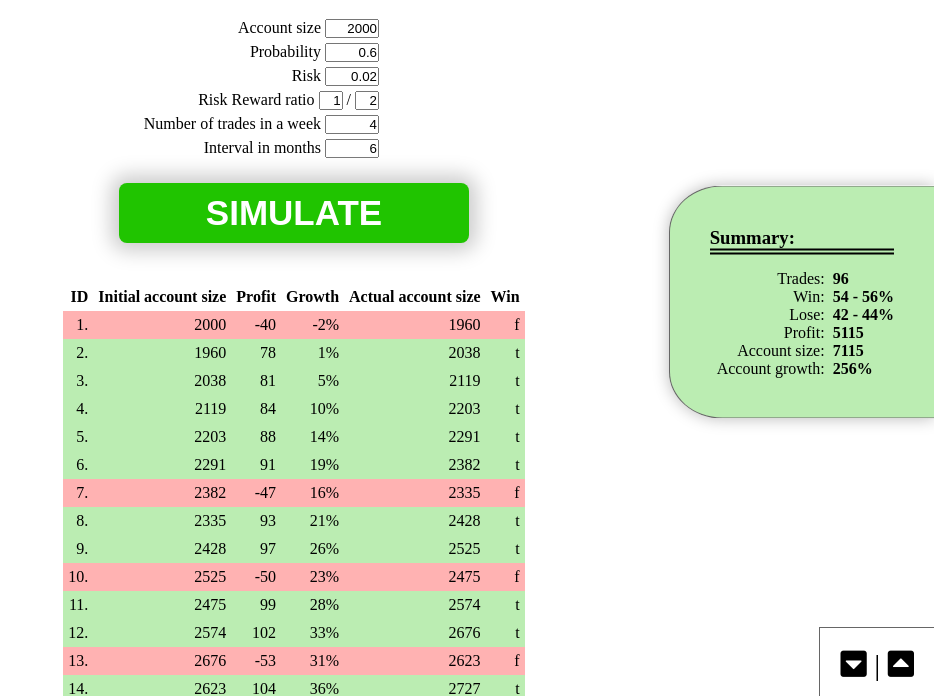
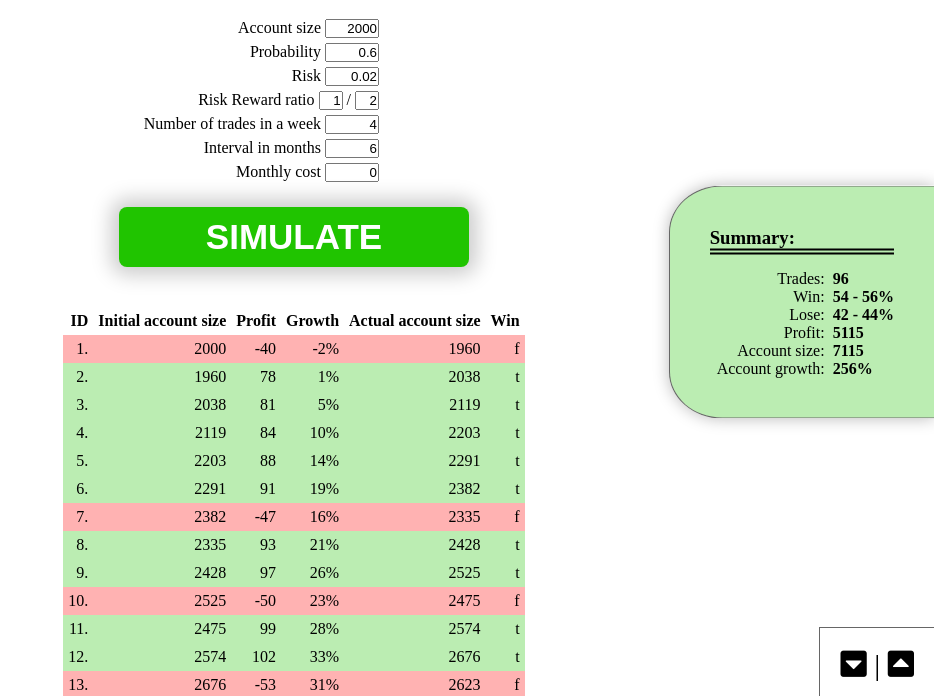
Before and after one commit to lajkosa/fxTester, a plain HTML site: page index.html in a window 1280 px wide. Both pictures are taken after a click on the button "SIMULATE". Shown: the part 98-794 px from the top of the page, without its empty margins (346-1280 px from the left). Drawn offline with Linux system fonts and the light colour scheme.

Commit message:
monthly cost added

```diff
--- a/index.html
+++ b/index.html
@@ -36,6 +36,10 @@
 			<input type="text" id="trades_month" class="form__input">
 		</div>
 		<div class="form__item">
+			<label for="monthly_cost">Monthly cost</label>
+			<input type="text" id="monthly_cost" class="form__input" value="0" pattern="\d+">
+		</div>
+		<div class="form__item">
 			<button id="do_trade">Simulate</button>
 		</div>
 	</div>
--- a/js/Table.js
+++ b/js/Table.js
@@ -1,7 +1,7 @@
 /**
  * Table.js
  *
- * This IIFE implements a global Table object which helps to creat a dynamic HTML table.
+ * This IIFE implements a global Table object which helps to create a dynamic HTML table.
  *
  */
 (function() {
--- a/js/controller.js
+++ b/js/controller.js
@@ -15,7 +15,8 @@ jQuery(function() {
 		win: 0,
 		lose: 0,
 		profit: 0,
-		trades: 0
+		trades: 0,
+		monthly_costs: 0
 	};
 
 	var _account_size = 2000;
@@ -70,6 +71,15 @@ jQuery(function() {
 			var new_order = new Order();
 			var properties = {};
 
+			// end of the month, decrease equity with the monthly cost
+			if ( i !== 0 && i % a_month === 0 ) {
+
+				var monthly_cost = parseInt( $( '#monthly_cost' ).val() );
+
+				equity -= monthly_cost;
+				_total.monthly_costs += monthly_cost;
+			}
+
 			new_order.trade( equity, options );
 
 			if ( i !== 0 && i % ( a_month * 12 ) === 0 ) {
@@ -80,6 +90,9 @@ jQuery(function() {
 
 				row.th( 'year', { colspan: 5 });
 				row.th( ( i / ( a_month * 12 ) ) + '.' );
+
+				_setMonthlyCostRow( table );
+
 			} else if ( i !== 0 && i % a_month === 0 ) {
 				// check month
 
@@ -89,6 +102,8 @@ jQuery(function() {
 
 				row.th( 'month', { colspan: 5 });
 				row.th( ( i / a_month ) + '.');
+
+				_setMonthlyCostRow( table );
 			}
 
 			row = table.tr({
@@ -112,7 +127,6 @@ jQuery(function() {
 			} else {
 				++_total.lose;
 			}
-
 			++_total.trades;
 
 			_total.profit += new_order.getProfit();
@@ -122,13 +136,29 @@ jQuery(function() {
 		$( '#result' ).html( table.toString() );
 	};
 
+	var _setMonthlyCostRow = function( table ) {
+
+		var monthly_cost = Math.abs( $( '#monthly_cost' ).val() );
+
+		if ( monthly_cost > 0 ) {
+
+			var row = table.tr({
+				class: 'separator separator--summary'
+			});
+
+			row.td('monthly cost', { colspan: 5 });
+			row.td( '-' + monthly_cost );
+		}
+	};
+
 	var _hideSummaryBox = function() {
 
 		_total = {
 			win: 0,
 			lose: 0,
 			profit: 0,
-			trades: 0
+			trades: 0,
+			monthly_costs: 0
 		};
 
 		$( '#_showTotalBox' ).css({ opacity: 0 });
@@ -138,7 +168,7 @@ jQuery(function() {
 
 
 		var account_size = parseInt( $( '#account_size' ).val() );
-		var new_size = account_size + _total.profit;
+		var new_size = account_size + _total.profit - _total.monthly_costs;
 
 		var $total = $(
 			'<h3>Summary:</h3>' +
```
